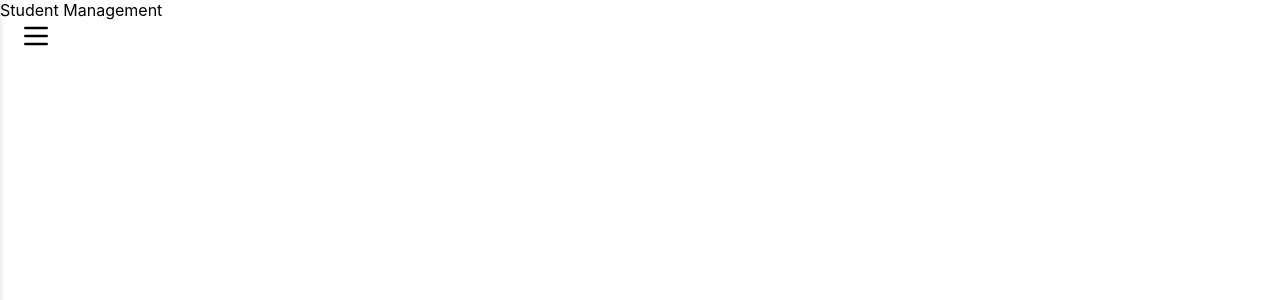
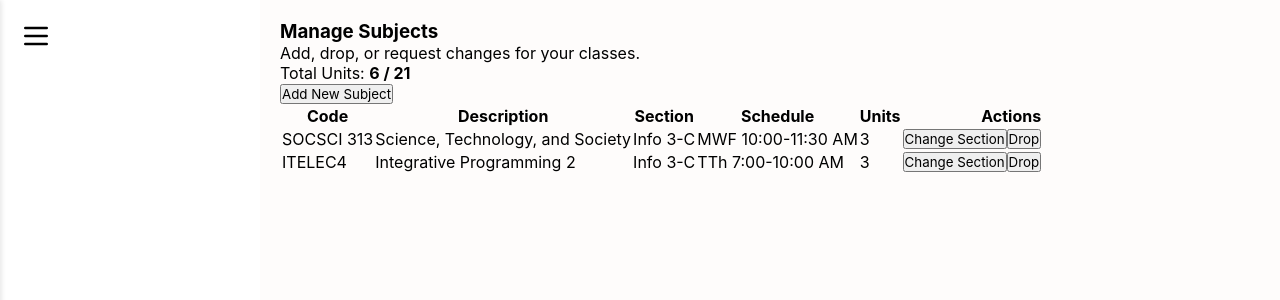
Before and after one commit to jellyacez/Online-Enrollment-System, a React (Vite) app: page /student-management in a window 1280 px wide. Shown: the top 300 px of the page. Built offline with nearby package versions, Linux system fonts and the light colour scheme.

Commit message:
added subject Management

```diff
--- a/src/App.jsx
+++ b/src/App.jsx
@@ -1,13 +1,13 @@
 import { Route, Routes } from "react-router-dom";
 import Homepage from "./pages/Homepage";
 import Payment from "./pages/Payment";
-import StudentManagement from "./pages/StudentManagement";
+import ManageSubjects from "./pages/ManageSubjects";
 export default function Routing() {
   return (
     <Routes>
       <Route path="/" element={<Homepage />} />
       <Route path="/payment" element={<Payment />} />
-      <Route path="/student-management" element={<StudentManagement />} />
+      <Route path="/student-management" element={<ManageSubjects />} />
     </Routes>
   );
 }
--- a/src/components/Nav.jsx
+++ b/src/components/Nav.jsx
@@ -72,7 +72,7 @@ function Navigation() {
                 to="/student-management"
                 className={({ isActive }) => (isActive ? "active-tab" : "")}
               >
-                Student Management
+                Manage Subjects
               </NavLink>
             </div>
             <div className="link-container">
--- /dev/null
+++ b/src/pages/ManageSubjects.jsx
@@ -0,0 +1,108 @@
+import { use, useState } from "react";
+import "../css/index.css";
+export default function ManageSubjects() {
+  const [ActiveView, setActiveView] = useState("enrolled");
+
+  const [mySubjects, setMySubjects] = useState([
+    {
+      id: 1,
+      code: "SOCSCI 313",
+      name: "Science, Technology, and Society",
+      unit: 3,
+      section: "Info 3-C",
+      schedule: "MWF 10:00-11:30 AM",
+    },
+    {
+      id: 2,
+      code: "ITELEC4",
+      name: "Integrative Programming 2",
+      unit: 3,
+      section: "Info 3-C",
+      schedule: "TTh 7:00-10:00 AM",
+    },
+  ]);
+
+  const availableSubjects = [
+    {
+      id: 3,
+      code: "IAS 323",
+      name: "Information Assurance and Security 2",
+      unit: 3,
+      section: "Info 3-C",
+      schedule: "MWF 1:00-2:30 PM",
+    },
+    {
+      id: 4,
+      code: "CIS 323",
+      name: "Social and Professional Issues in Computing",
+      unit: 3,
+      section: "Info 3-C",
+      schedule: "TTh 2:30-4:00 PM",
+    },
+  ];
+
+  return (
+    <div id="aaa" className="manage-subjects-container">
+      <div className="header">
+        <div>
+          <h3 className="section-title">Manage Subjects</h3>
+          <p className="section-subtitle">
+            Add, drop, or request changes for your classes.
+          </p>
+        </div>
+        <div className="units-counter">
+          Total Units:{" "}
+          <strong>
+            {mySubjects.reduce((total, subject) => total + subject.unit, 0)} /
+            21
+          </strong>
+        </div>
+      </div>
+
+      <div className="content-tabs">
+        <button
+          className={`tab-button ${ActiveView === "add" ? "active" : ""}`}
+          onClick={() => setActiveView("add")}
+        >
+          Add New Subject
+        </button>
+      </div>
+
+      {ActiveView === "enrolled" && (
+        <div className="table-container">
+          {mySubjects.length === 0 ? (
+            <div className="emptyState">You have no subjects enrolled yet.</div>
+          ) : (
+            <table className="subjects-table">
+              <thead>
+                <tr>
+                  <th>Code</th>
+                  <th>Description</th>
+                  <th>Section</th>
+                  <th>Schedule</th>
+                  <th>Units</th>
+                  <th style={{ textAlign: "right" }}>Actions</th>
+                </tr>
+              </thead>
+              <tbody>
+                {mySubjects.map((subject) => (
+                  <tr key={subject.id}>
+                    <td className="textPrimary">{subject.code}</td>
+                    <td>{subject.name}</td>
+                    <td>{subject.section}</td>
+                    <td className="scheduleText">{subject.schedule}</td>
+                    <td>{subject.unit}</td>
+                    <td className="actionButtons">
+                      <button className="changeButton">Change Section</button>
+                      <button className="dropButton">Drop</button>
+                    </td>
+                  </tr>
+                ))}
+              </tbody>
+            </table>
+          )}
+        </div>
+      )}
+    </div>
+  );
+}
--- a/src/pages/StudentManagement.jsx
+++ /dev/null
@@ -1,4 +0,0 @@
-import "../css/index.css";
-export default function StudentManagement() {
-  return <div>Student Management</div>;
-}
```
Also changed, not shown: src/css/ManageSubjects.css (added), src/css/student-manage.css (deleted).
